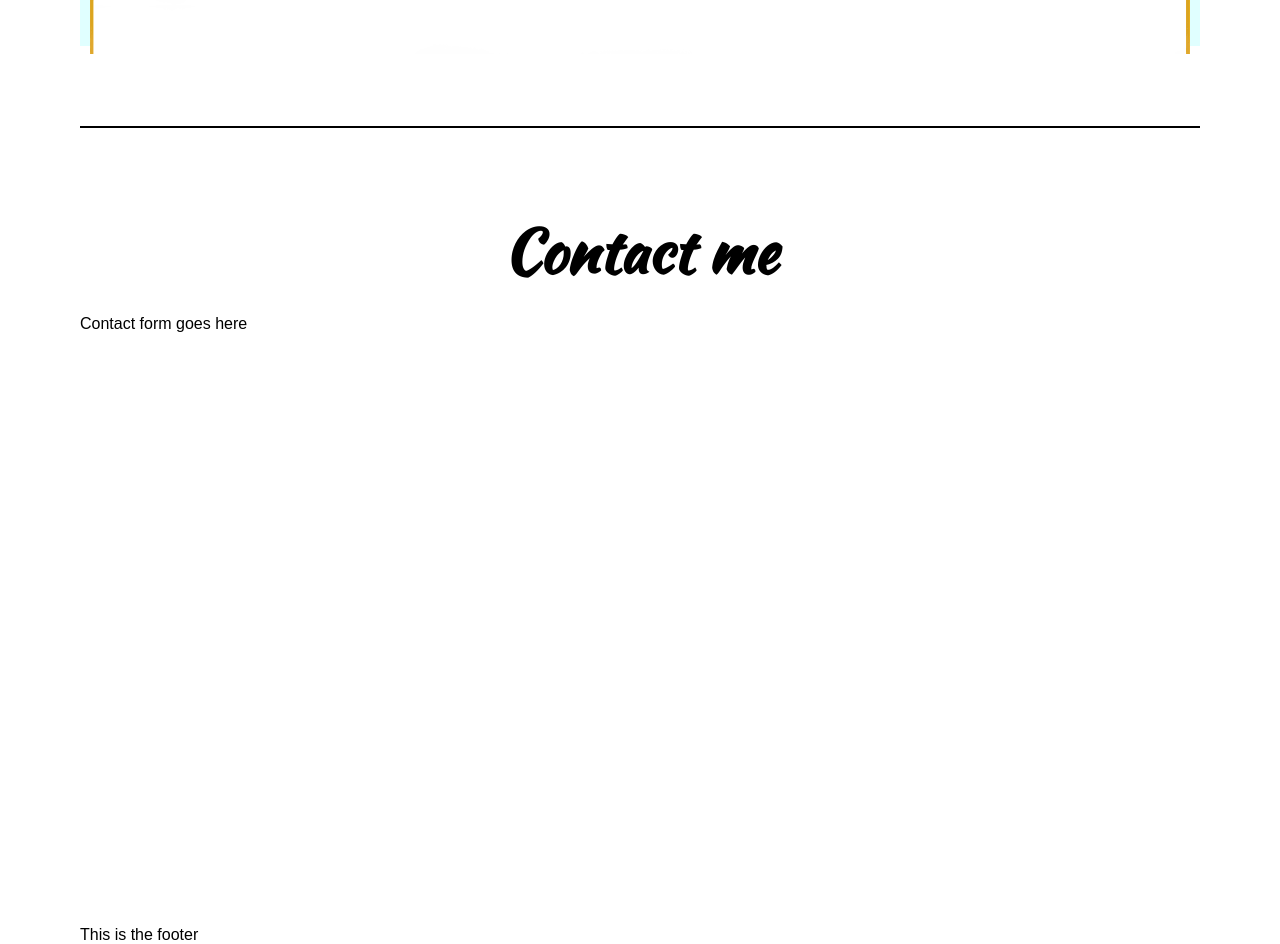
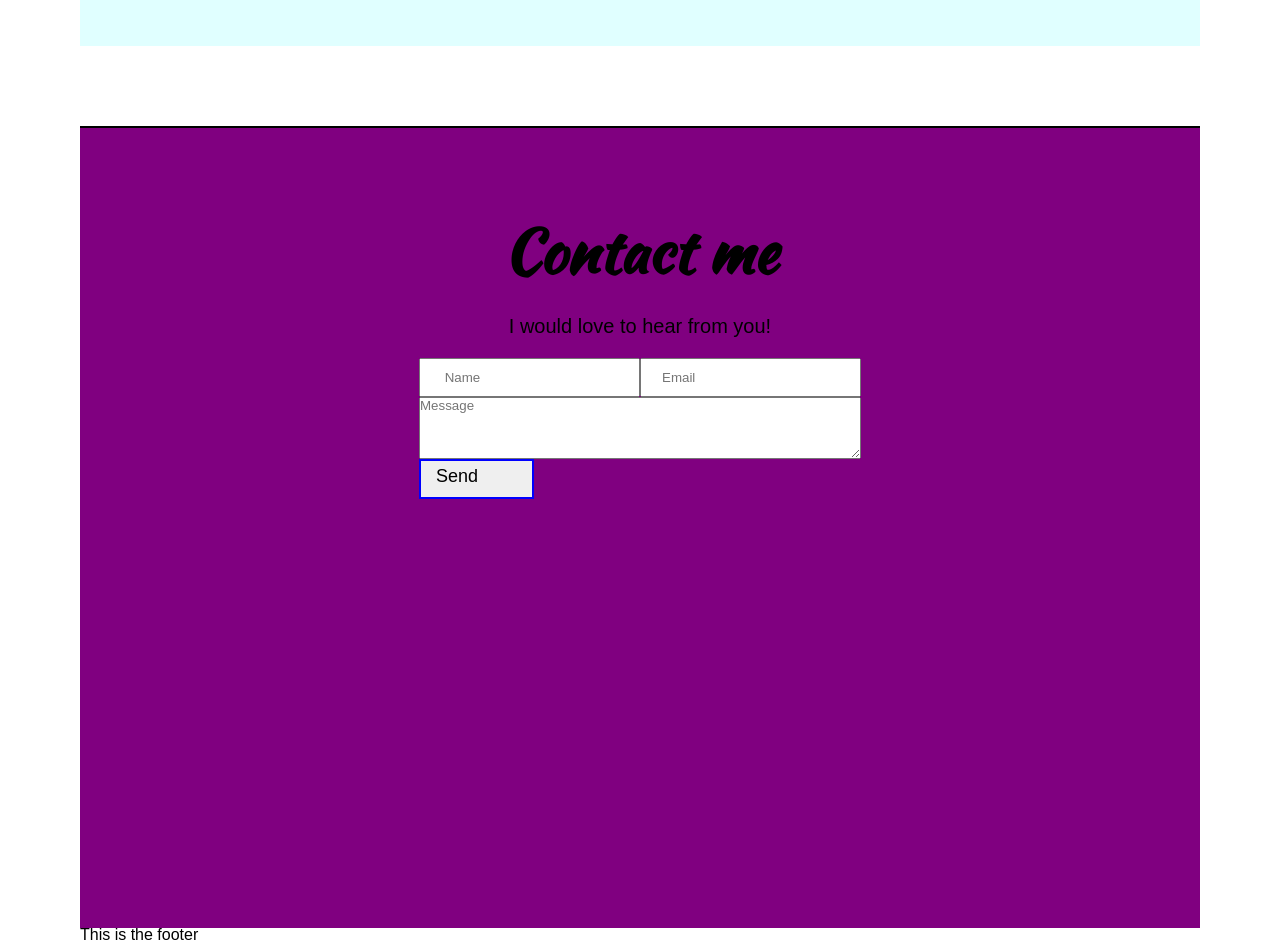
Before and after one commit to VincentChen6345/personal-portfolio, a React (Create React App) app: page / in a window 1280 px wide. Shown: the part 2660-3604 px from the top of the page. Built offline with nearby package versions, Linux system fonts and the light colour scheme.

Commit message:
styling contact form

```diff
--- a/src/components/MainPage.css
+++ b/src/components/MainPage.css
@@ -1,3 +1,60 @@
 .my-projects {
   background-color: lightcyan;
 }
+.contact-form {
+  display: grid;
+  grid-template-columns: 1fr 1fr;
+  grid-template-rows: repeat(5, min-content);
+}
+form p {
+  font-size: 20px;
+  text-align: center;
+  margin-bottom: 20px;
+}
+
+.input-span input {
+  width: 100%;
+  padding: 10px 20px;
+}
+.form-container {
+  background-color: purple;
+  display: flex;
+  height: 100%;
+  width: 100%;
+  justify-content: center;
+}
+.contact-me {
+  grid-row: 1/2;
+  grid-column: 1/3;
+}
+.contact-text {
+  grid-row: 2/3;
+  grid-column: 1/3;
+}
+.input-span {
+  grid-row: 3/4;
+  grid-column: 1/3;
+  width: 100%;
+  display: flex;
+  justify-content: center;
+  flex-direction: row;
+}
+#message {
+  grid-row: 4/5;
+  grid-column: 1/3;
+}
+.send.btn {
+  grid-row: 5/6;
+  grid-column: 1/3;
+  display: flex;
+  height: 40px;
+}
+/* form {
+  display: flex;
+  flex-direction: column;
+  padding: 2vw 4vw;
+  width: 90%;
+  background-color: white;
+  max-width: 600px;
+  border-radius: 10px;
+} */
--- a/src/components/MainPage.jsx
+++ b/src/components/MainPage.jsx
@@ -7,6 +7,18 @@ import { Link } from "react-router-dom";
 import "../App.css";
 import "./MainPage.css";
 import { ProjectSlider } from "./ProjectSlider";
+
+// const sendEmail = () => {
+//   Email.send({
+//     Host: "smtp.gmail.com",
+//     Username: "vincent.chen6345@hotmail.com",
+//     Password: "Treatyourselflikeafriend!",
+//     To: "vincent.chen6345@hotmail.com",
+//     From: document.getElementById("email").value,
+//     Subject: "New Contact Enquiry",
+//     Body: "this is the body ",
+//   }).then((message) => alert(message));
+// };
 export const MainPage = () => {
   return (
     <>
@@ -53,8 +65,21 @@ export const MainPage = () => {
       </section>
       <section id="contact-me" className="contact-me">
         <div className="divider"></div>
-        <h1 className="section-heading">Contact me</h1>
-        <p>Contact form goes here</p>
+        <div className="form-container">
+          <form className="contact-form">
+            <h1 className="section-heading contact-me">Contact me</h1>
+            <p className="contact-text">I would love to hear from you!</p>
+            <div className="input-span">
+              <input type="text" id="name" placeholder=" Name" required />
+              <input type="email" id="email" placeholder="Email" required />
+            </div>
+            <textarea placeholder="Message" id="message" rows="4"></textarea>
+            <button type="submit" className="send btn">
+              Send
+            </button>
+          </form>
+        </div>
+        <script src="https://smtpjs.com/v3/smtp.js"></script>
       </section>
     </>
   );
--- a/src/components/ProjectSlider.css
+++ b/src/components/ProjectSlider.css
@@ -5,9 +5,10 @@
 .js-slider {
   background-color: antiquewhite;
   position: relative;
-  height: 618.75px;
+  height: 562.5px;
   /* max-width: 1100px; */
-  width: 1100px;
+  /* Image ratio 16:9 */
+  width: 1000px;
   overflow: hidden;
 }
 .slide {
```
